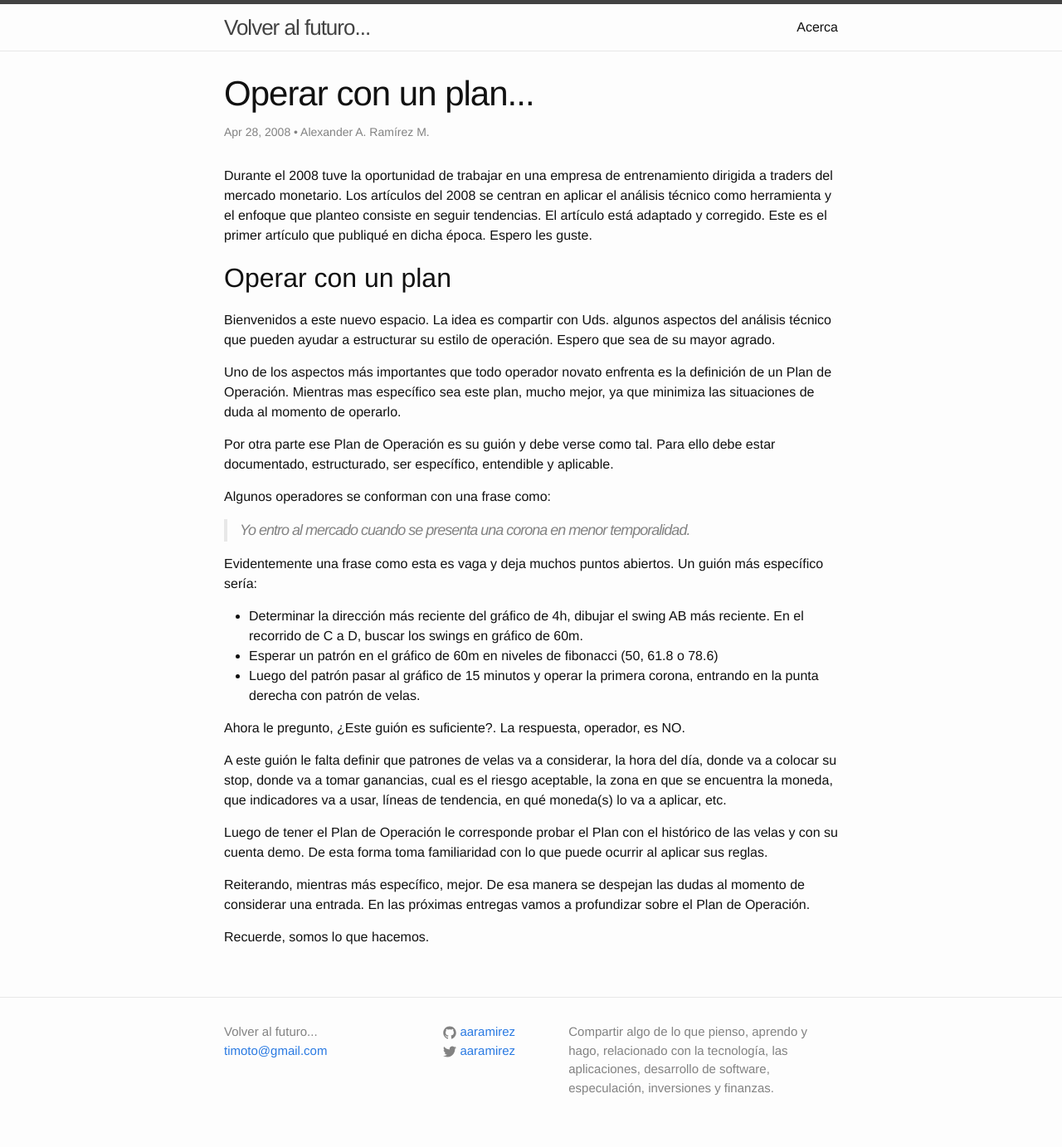
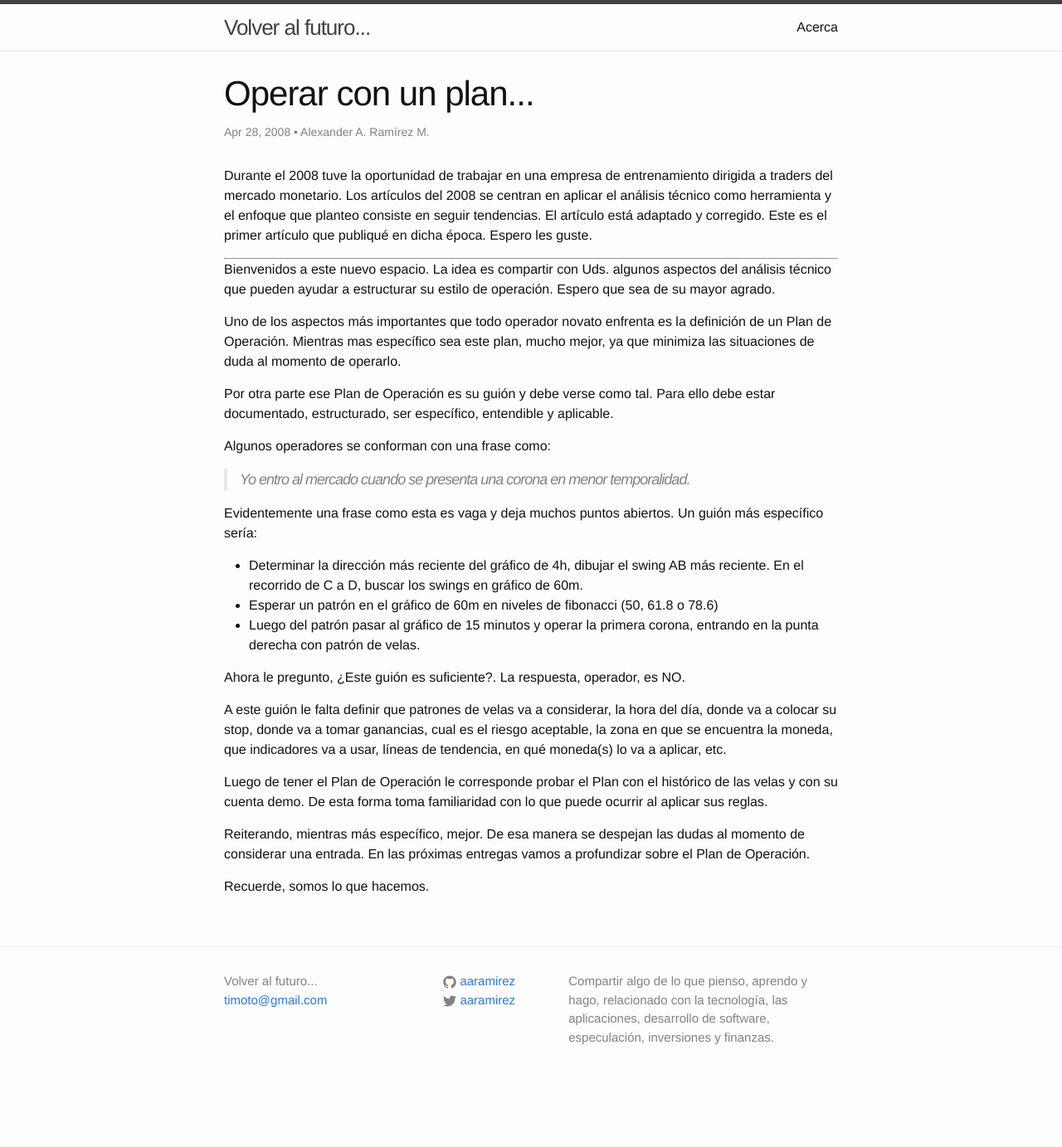
Before and after one commit to aaramirez/aaramirez.github.io, a Jekyll site: the page built from _posts/inversion/2008-04-28-operar-plan.markdown, in a window 1280 px wide. Shown: the whole page at 83% size. Built offline with Jekyll 4.4.1, drawn with Linux system fonts in a browser that asks for light colours; after the commit the page ends 1322 px from its top, so only the background shows below that.

Commit message:
Operar con un plan

```diff
--- a/_posts/inversion/2008-04-28-operar-plan.markdown
+++ b/_posts/inversion/2008-04-28-operar-plan.markdown
@@ -5,7 +5,7 @@ categories: trading plan
 ---
 Durante el 2008 tuve la oportunidad de trabajar en una empresa de entrenamiento dirigida a traders del mercado monetario. Los artículos del 2008 se centran en aplicar el análisis técnico como herramienta y el enfoque que planteo consiste en seguir tendencias. El artículo está adaptado y corregido. Este es el primer artículo que publiqué en dicha época. Espero les guste.
 
-## Operar con un plan
+***
 
 Bienvenidos a este nuevo espacio. La idea es compartir con Uds. algunos aspectos del análisis técnico que pueden ayudar a estructurar su estilo de operación. Espero que sea de su mayor agrado.
 
```
